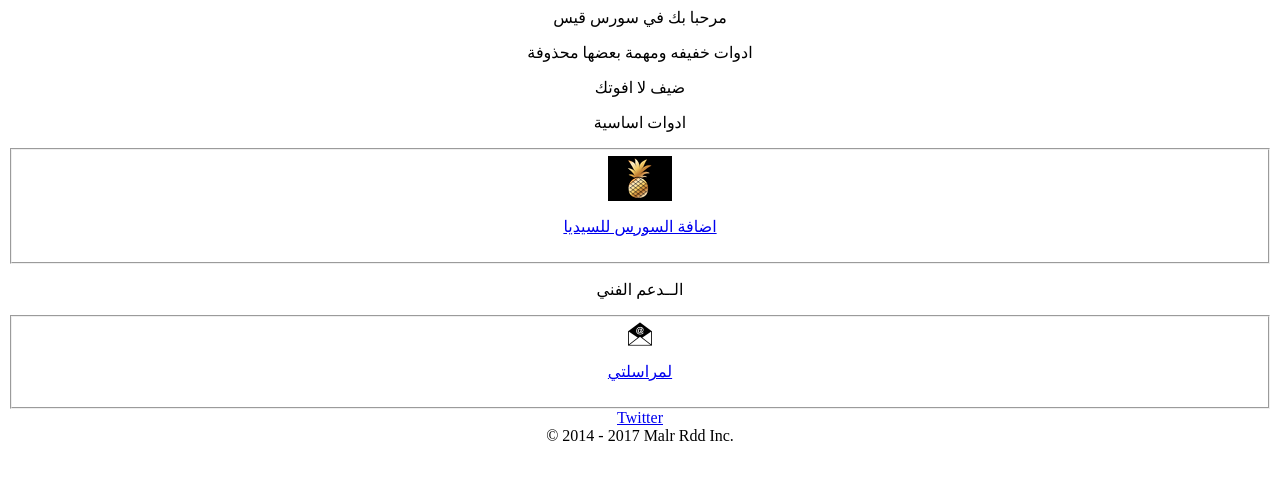
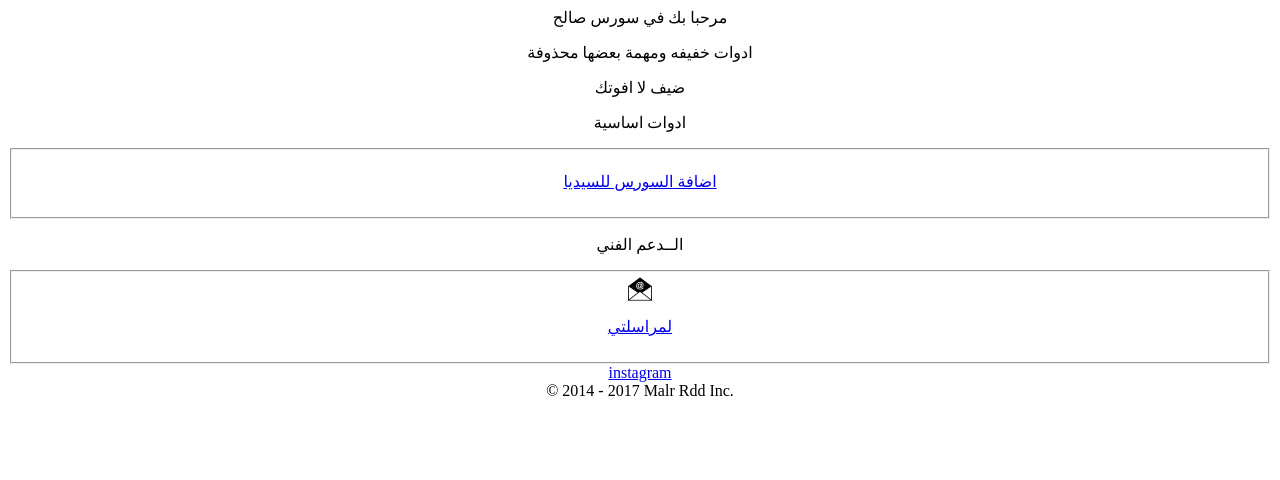
Before and after one commit to vvtwz/repo, a plain HTML site: page index.html in a window 1280 px wide. Drawn offline with Linux system fonts and the light colour scheme.

Commit message:
Update index.html

```diff
--- a/index.html
+++ b/index.html
@@ -1,7 +1,7 @@
 
 <html>
 <head>
-	<title>Qiosz and Malr</title>
+	<title>vvtwz</title>
 <link rel="icon" type="image/png" href="favicon-32x32.png" sizes="32x32" />
 <link rel="icon" type="image/png" href="favicon-16x16.png" sizes="16x16" />
 
@@ -22,7 +22,7 @@
 	<div align="center">
 
 	<block>
-		<p>مرحبا بك في سورس قيس</p>
+		<p>مرحبا بك في سورس صالح</p>
 </block>
 
 <block>
@@ -33,18 +33,18 @@
 </block>
 
 <fieldset>
-	<a href="cydia://url/https://cydia.saurik.com/api/share#?source=https://qiosz.github.io/cydia/"><img src="./CydiaIcon.png" class="icon"><div><div><label><p>اضافة السورس للسيديا</p></label><label class="url"><p></p></label></div></div></a>
+	<a href="cydia://url/https://cydia.saurik.com/api/share#?source=https://vvtwz.github.io/repo/><img src="./CydiaIcon.png" class="icon"><div><div><label><p>اضافة السورس للسيديا</p></label><label class="url"><p></p></label></div></div></a>
 </fieldset>
 <block>
 	<p>الــدعم الفني</p>
 </block>
 
 <fieldset>
-	<a href="mailto:gernaskaler@yahoo.com"><img src="./opened-email-envelope.png" class="icon"><div><div><label><p>لمراسلتي</p></label></div></div></a>
+	<a href="salehmohammadi665@yahoo.com"><img src="./opened-email-envelope.png" class="icon"><div><div><label><p>لمراسلتي</p></label></div></div></a>
 </fieldset>
 
 <block>
-<a href="https://twitter.com/Qiosz">Twitter</a>
+<a href="https://instagram.com/vvtwz">instagram</a>
 </block>
 
 
```
